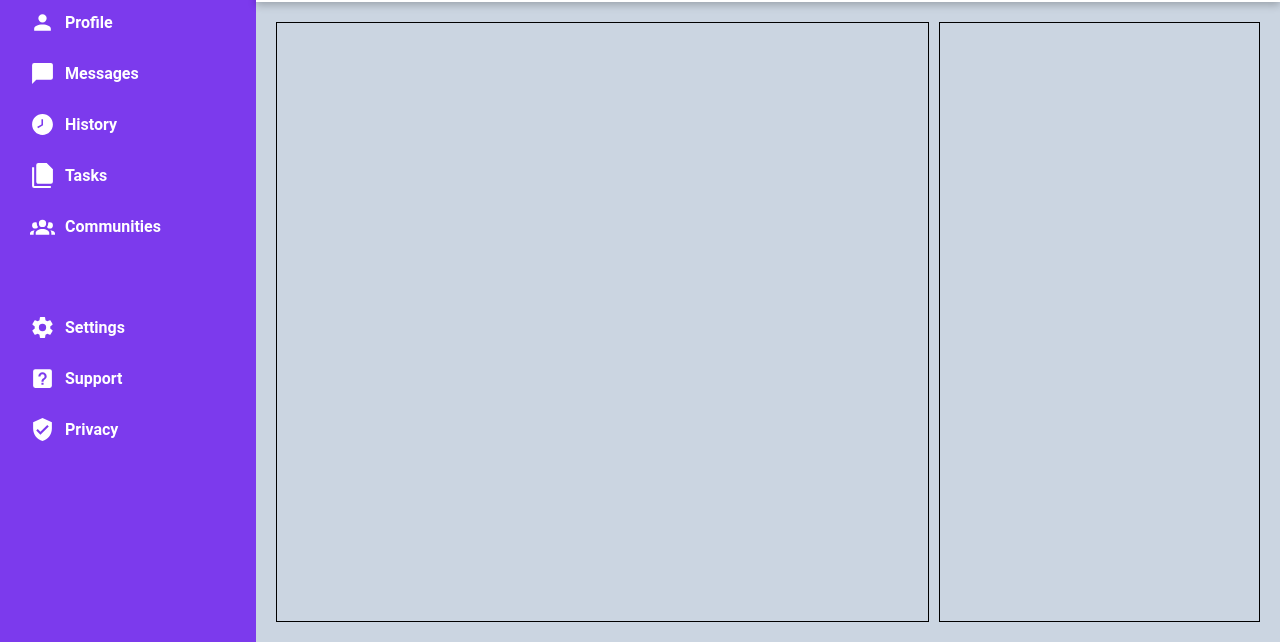
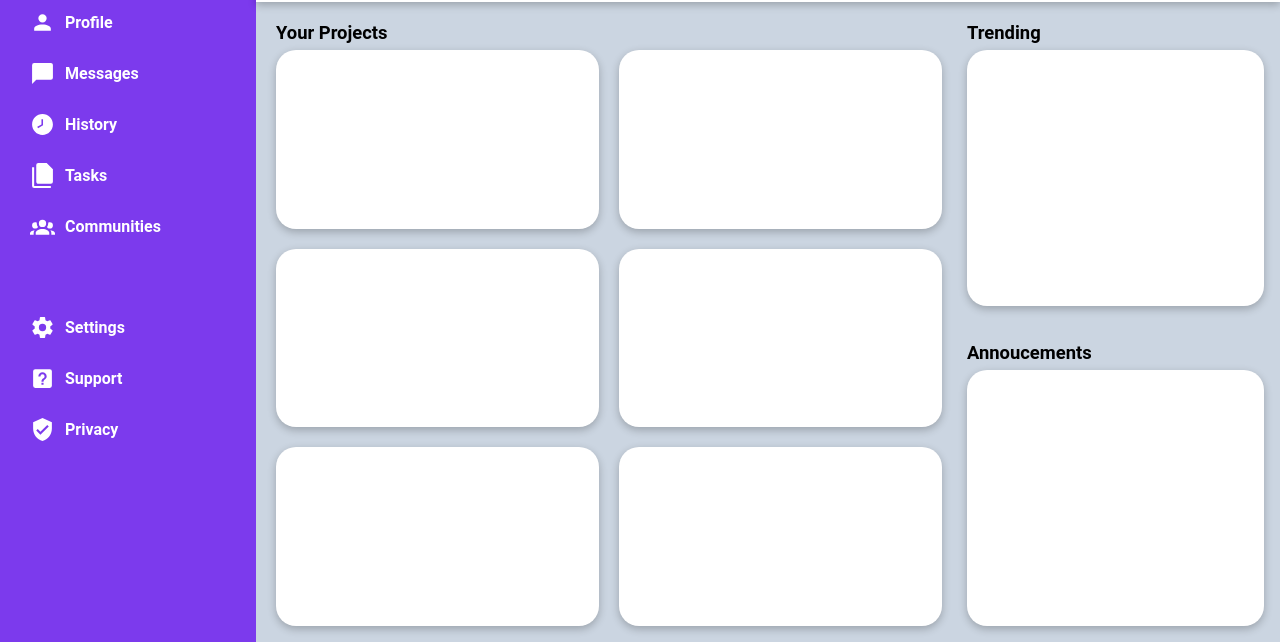
Before and after one commit to FelipeABG/admin-dashboard, a plain HTML site: page index.html in a window 1280 px wide. Shown: the part 158-800 px from the top of the page. Drawn offline with Linux system fonts and the light colour scheme; files whose address does not match are found by name.

Commit message:
add more main structure

```diff
--- a/index.html
+++ b/index.html
@@ -93,11 +93,42 @@
         <main>
 
             <div class="project-container">
+                <p><strong>Your Projects</strong></p>
+                <div class="projects">
+                    <div class="project">
 
+                    </div>
+                    <div class="project">
+
+                    </div>
+                    <div class="project">
+
+                    </div>
+                    <div class="project">
+
+                    </div>
+                    <div class="project">
+
+                    </div>
+                    <div class="project">
+
+                    </div>
+                </div>
             </div>
 
             <div class="information-container">
+                <p><strong>Trending</strong></p>
+                <div class="trending-container">
+                    <div class="trending">
 
+                    </div>
+                </div>
+                <p><strong>Annoucements</strong></p>
+                <div class="annoucements-container">
+                    <div class="annoucements">
+
+                    </div>
+                </div>
             </div>
 
         </main>
--- a/src/style.css
+++ b/src/style.css
@@ -43,8 +43,8 @@ main{
     grid-row: 2/6;
     display: grid;
     grid-template: 1fr / repeat(3, 1fr);
-    padding: 20px;
     gap: 10px;
+    padding-left: 20px;
 }
 
 
@@ -224,10 +224,50 @@ header{
 /* Main */
 .project-container{
     grid-column: 1/3;
-    border: 1px solid black;
 }
 
 .information-container{
     grid-column: 3/4;
-    border: 1px solid black;
+    height: 100%;
+    display: flex;
+    flex-direction: column;
+    padding-left: 15px;
 }
+
+
+.project-container p,
+.information-container p{
+    margin-top: 20px;
+    margin-bottom: 7px;
+    font-size: 1.15rem;
+}
+
+.trending-container,
+.annoucements-container{
+    flex: 1;
+    font-size: 1rem;
+
+}
+
+.annoucements,
+.trending{
+    width: 95%;
+    height: 94%;
+    border-radius: 20px;
+    background-color: white;
+    box-shadow: var(--shadow);
+}
+
+.projects{
+    width: 100%;
+    height: 90%;
+    display: grid;
+    grid-template: repeat(3, 1fr) / repeat(2, 1fr);
+    gap: 20px;
+}
+
+.project{
+    background-color: white;
+    box-shadow: var(--shadow);
+    border-radius: 20px;
+}
```
